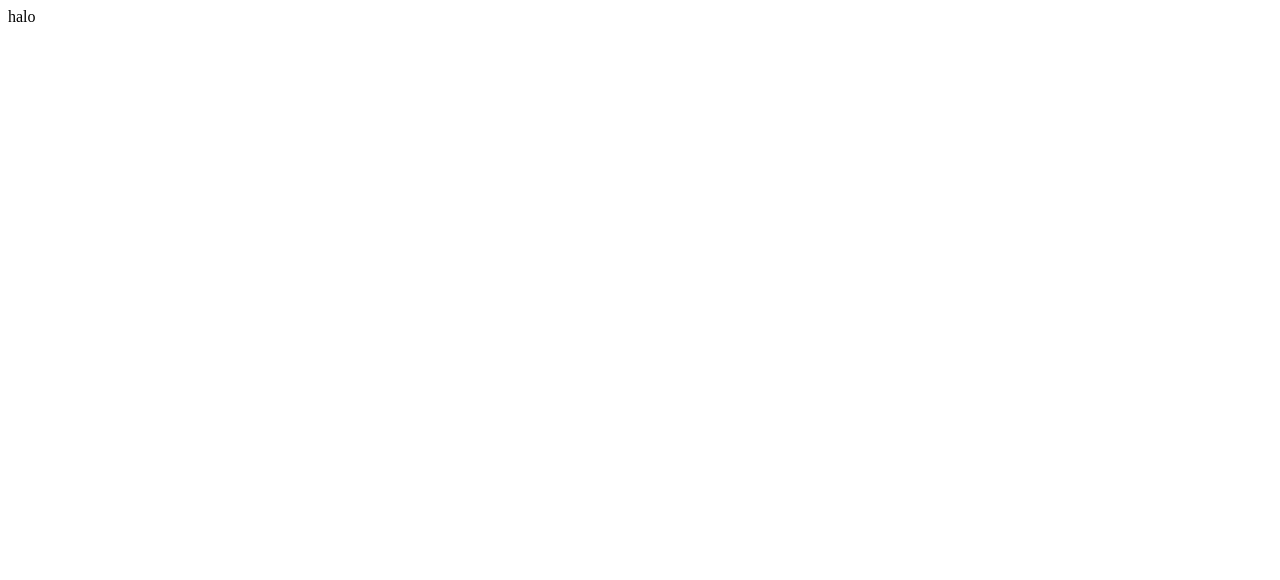
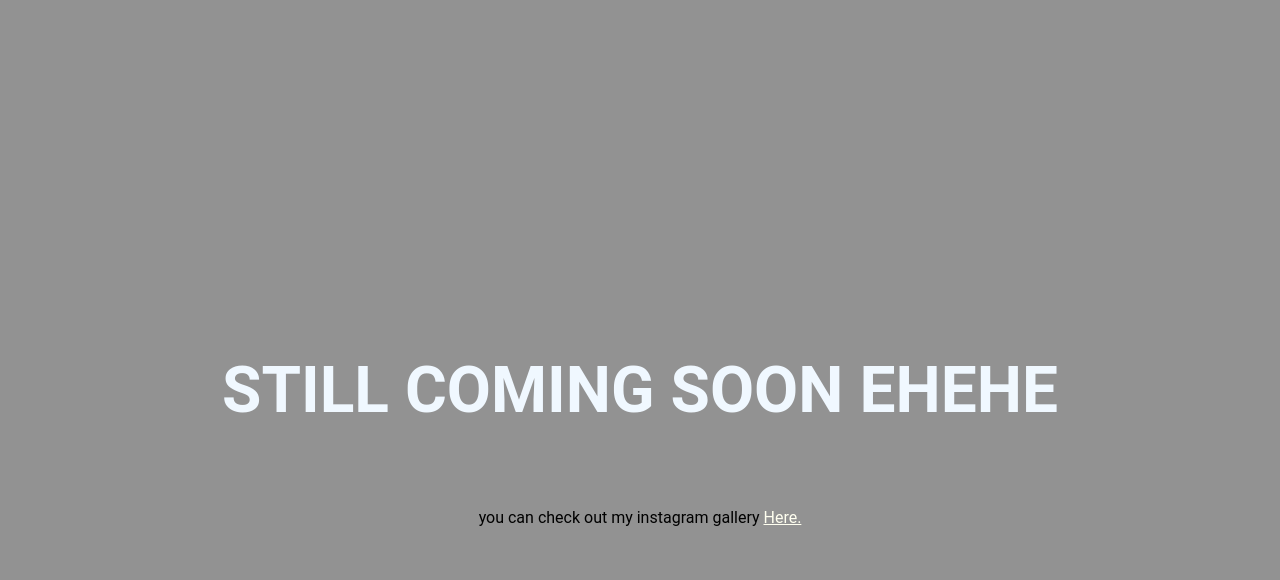
Before and after one commit to Arifwira/gallery, a plain HTML site: page home.html in a window 1280 px wide. Drawn offline with Linux system fonts and the light colour scheme.

Commit message:
Add files via upload

```diff
--- /dev/null
+++ b/home.css
@@ -0,0 +1,36 @@
+*{
+    margin: 0;
+    padding: 0;
+    box-sizing: border-box;
+    font-family: 'Roboto', sans-serif;
+}
+/* NAVIGATION BAR */
+body{
+    display: flex;
+    flex-direction: column;
+    justify-content: center;
+    align-items: center;
+    min-height: 100vh;
+    background-color: #929292;
+}
+header{
+    text-align: center;
+    padding: 50px;
+}
+main{
+    margin: 0 auto;
+    padding: 30px 20px;
+    min-height: calc(100vh - 119,2px -100px);
+}
+h1{
+    position: relative;
+    color: aliceblue;
+    /* -webkit-text-stroke: 0.1vw #383d52;*/
+    font-size: 5vw;
+    transition: all 0.8s ease;
+
+}
+footer{
+    text-align: center;
+    padding: 50px;
+}
--- a/home.html
+++ b/home.html
@@ -1,3 +1,25 @@
-<html>
-<p>halo</p>
+<!DOCTYPE html>
+<html lang="en">
+
+<head>
+  <meta charset="UTF-8">
+  <meta http-equiv="X-UA-Compatible" content="IE=edge">
+  <meta name="viewport" content="width=device-width, initial-scale=1.0">
+  <title>Document</title>
+  <link rel="stylesheet" href="home.css">
+</head>
+
+<body>
+  <header>
+
+  </header>
+  <main>
+    <h1>STILL COMING SOON EHEHE</h1>
+  </main>
+  <footer>
+    <p>you can check out my instagram gallery <a href=https://www.instagram.com/wiranarip/ style="color:ivory;">
+        Here.</a></p>
+  </footer>
+</body>
+
 </html>
```
